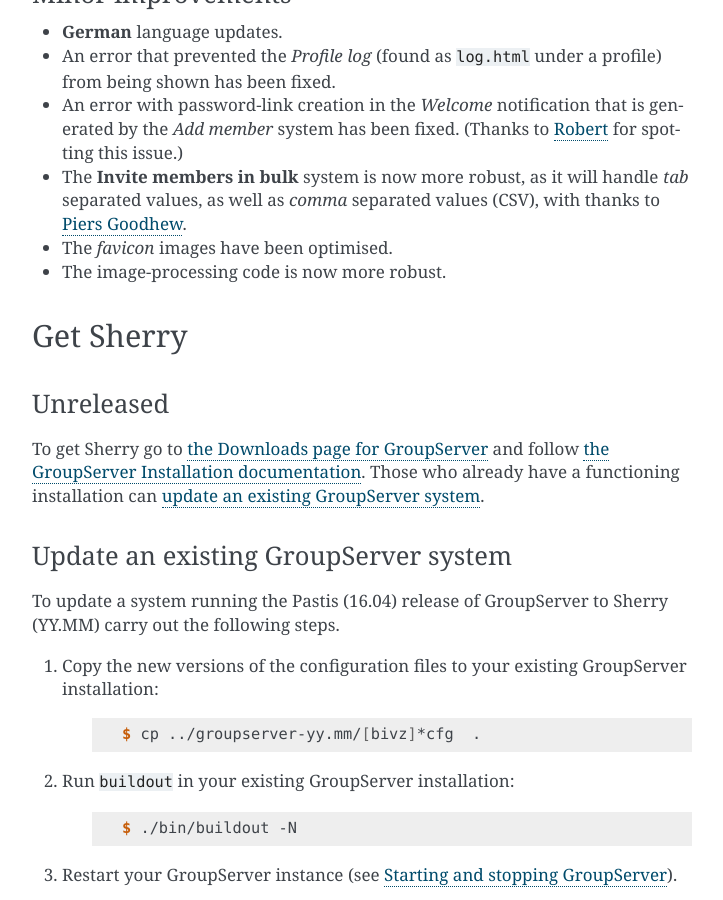
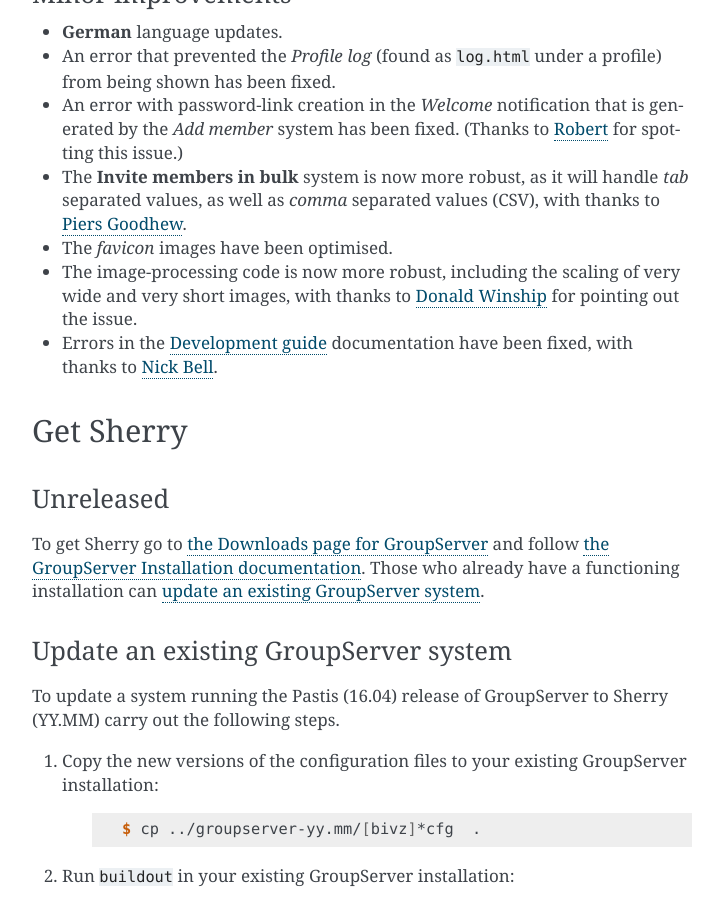
Before and after one commit to groupserver/buildout, a Sphinx documentation site: the page built from docs/release-notes-yymm.rst, in a window 1280 px wide and 900 px high, scrolled down 1336 px. Shown: the whole window, without its empty margins (388-1111 px from the left). Built offline with Sphinx 7.4.7, drawn with Linux system fonts in a browser that asks for light colours.

Commit message:
Following the upstream fix to the image-scaling code

```diff
--- a/docs/release-notes-yymm.rst
+++ b/docs/release-notes-yymm.rst
@@ -94,9 +94,17 @@
   will handle *tab* separated values, as well as *comma*
   separated values (CSV), with thanks to `Piers Goodhew`_.
 * The *favicon* images have been optimised.
-* The image-processing code is now more robust.
+* The image-processing code is now more robust, including the
+  scaling of very wide and very short images, with thanks to
+  `Donald Winship`_ for pointing out the issue.
+* Errors in the :doc:`development` documentation have been fixed,
+  with thanks to `Nick Bell`_.
 
-.. _Piers Goodhew: http://groupserver.org/p/4PI0NlxVg75Z6a8puM0zbv
+.. _Piers Goodhew:
+   http://groupserver.org/p/4PI0NlxVg75Z6a8puM0zbv
+.. _Nick Bell: http://groupserver.org/p/3Fkga91WZ1O65yPEh0QYOb
+.. _Donald Winship:
+   http://groupserver.org/p/1cQiyqkdTbIFKQjlqzq49Z
 
 ----------
 Get Sherry
--- a/versions.cfg
+++ b/versions.cfg
@@ -103,7 +103,7 @@
 gs.group.type.support = 2.2.1.dev20150313171441-f15cef6b9306
 gs.groups = 5.1.1.dev20160411212901
 gs.help = 2.0-20140124003243-028d762c0009
-gs.image = 3.1.0.dev20160511184641
+gs.image = 3.1.1.dev20160930125615
 gs.login = 4.4.1.dev20151109222628
 gs.option = 2.1.0
 gs.profile.base = 2.0.0.dev20140624234551-9f024db0d464
```
